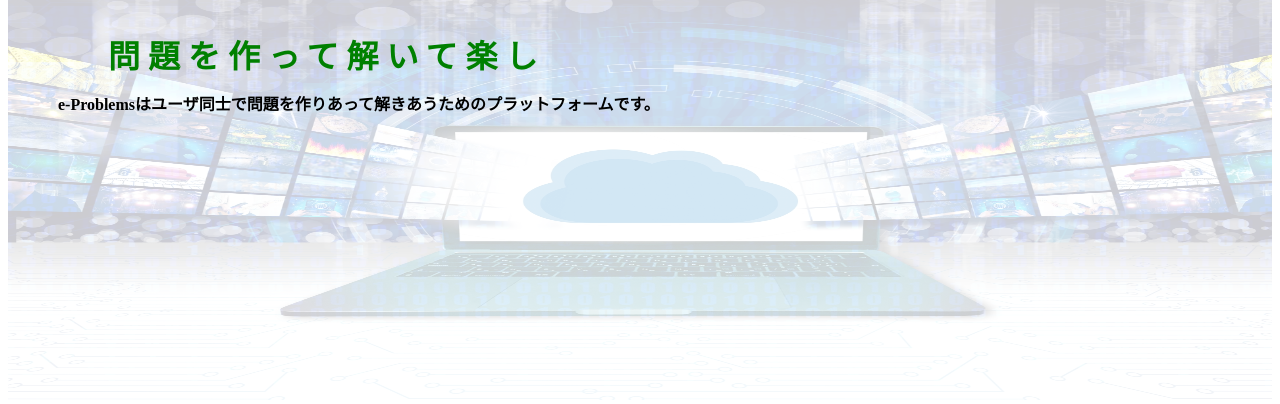
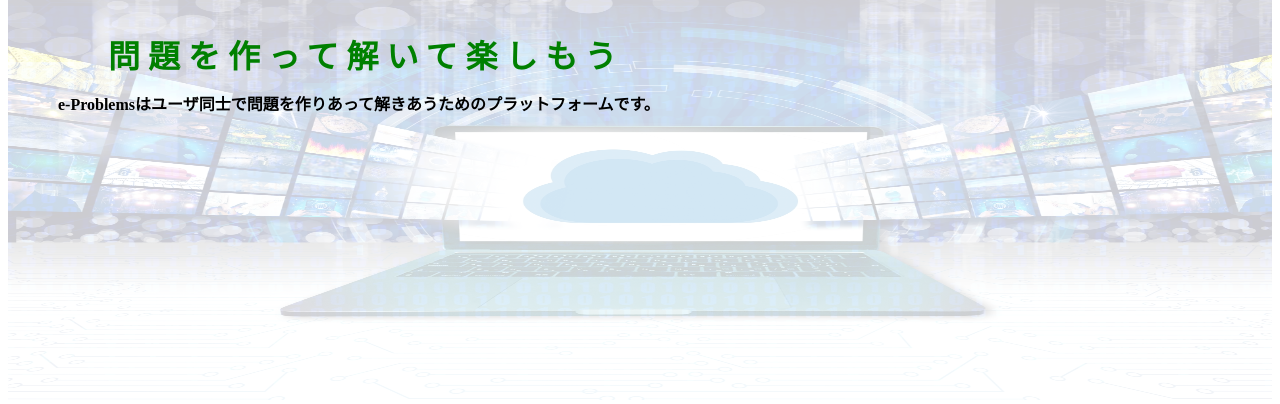
Before and after one commit to toyd00/learning_app_docker, a Django app: page / in a window 1280 px wide. Shown: the part 88-492 px from the top of the page. Run offline with Django 3.2, Linux system fonts and the light colour scheme; some libraries are stand-ins or nearby versions.

Commit message:
トップページ変更

```diff
--- a/learning_app/templates/app/index.html
+++ b/learning_app/templates/app/index.html
@@ -3,7 +3,7 @@
 {% block content %}
   <div class="explain-part">
       <img src="static/app/image/computer.jpg">
-      <h1>問題を作って解いて楽し</h1>
+      <h1>問題を作って解いて楽しもう</h1>
       <h4>
         e-Problemsはユーザ同士で問題を作りあって解きあうためのプラットフォームです。
       </h4>
```
